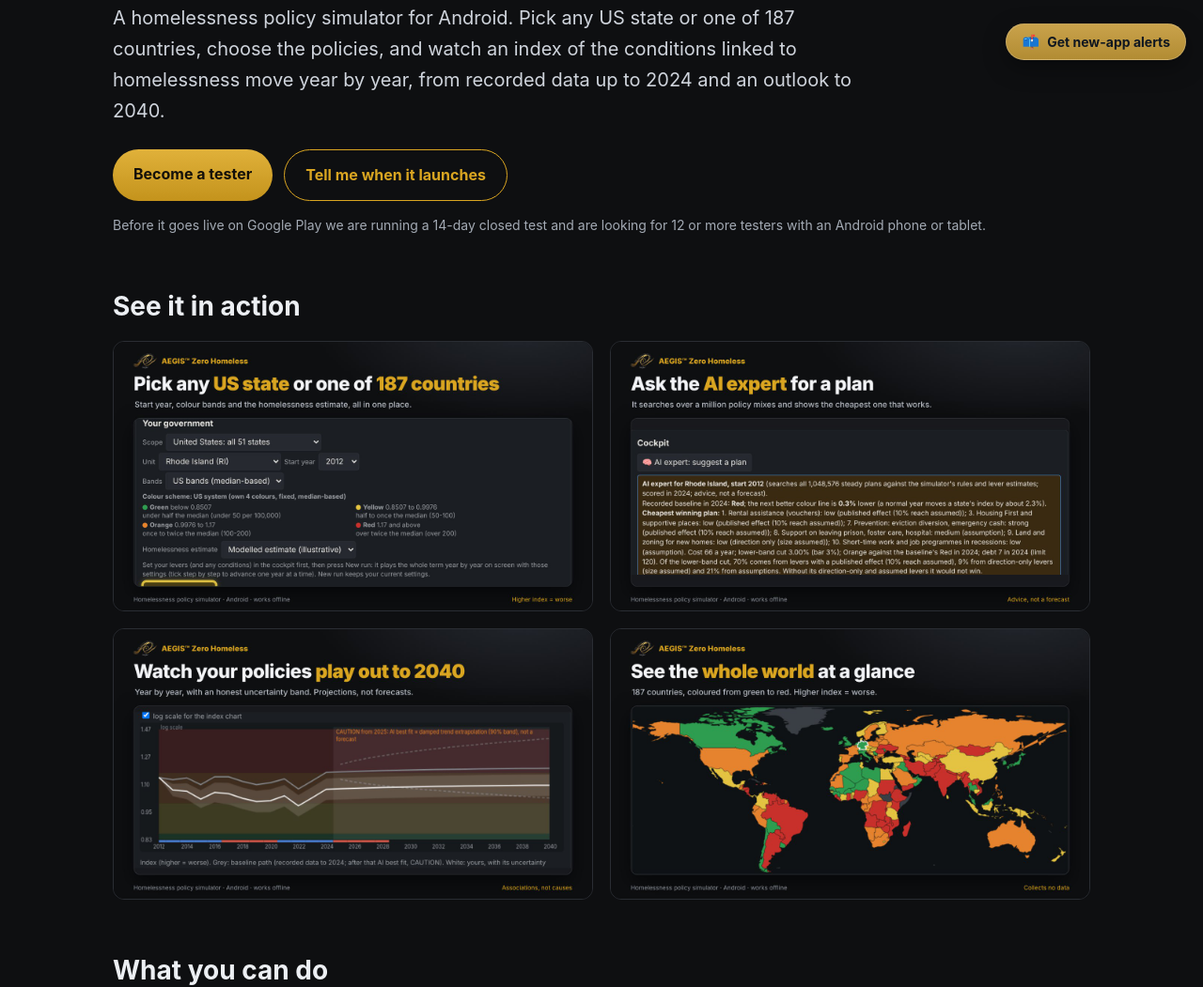
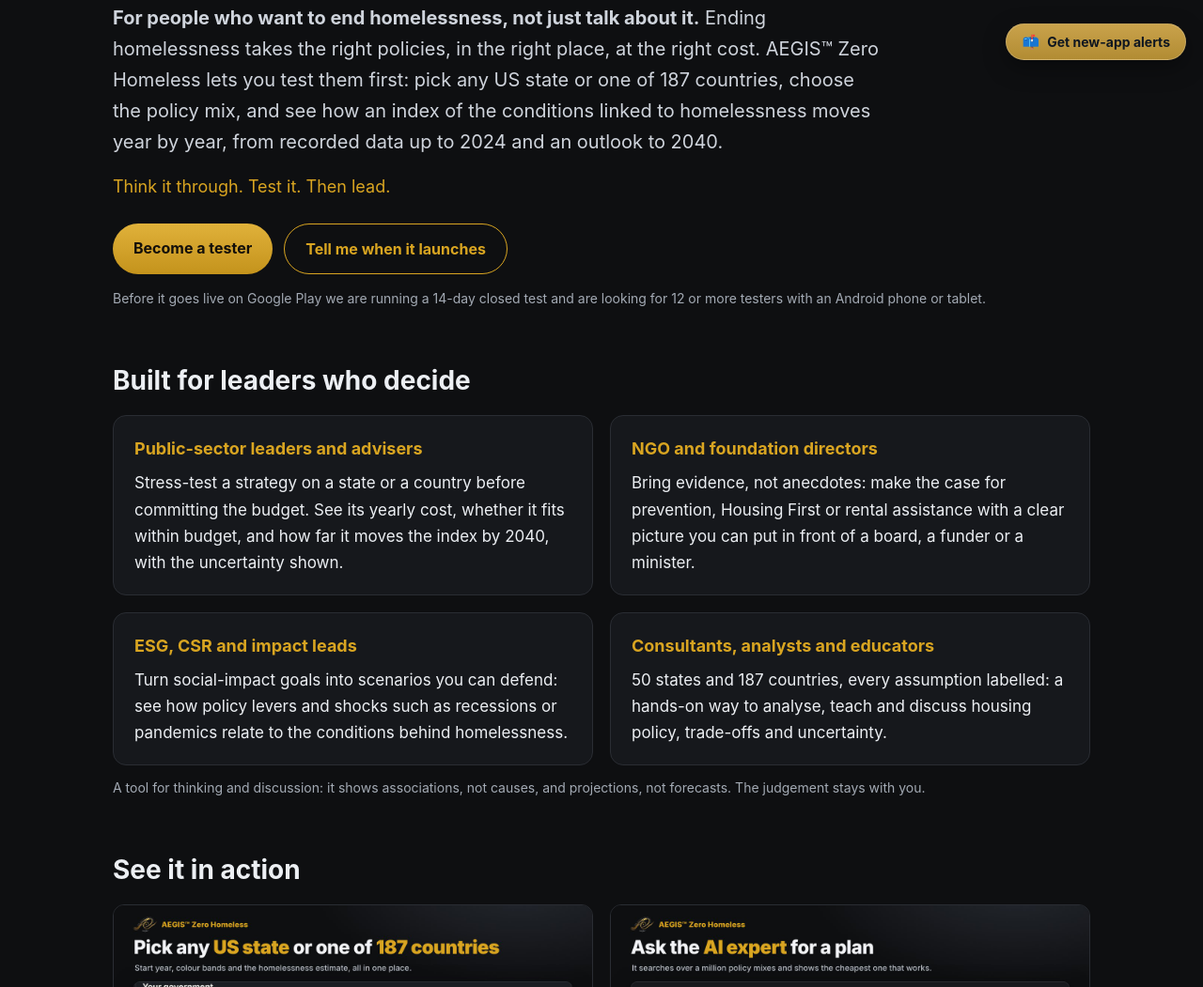
Before and after one commit to deankmloh-pixel/-lohkahmeng-portfolio, a plain HTML site: page zero-homeless.html in a window 1280 px wide. Shown: the part 718-1769 px from the top of the page at 94% size. Drawn offline with Linux system fonts and the light colour scheme.

Commit message:
feat(zero-homeless): leaders wording, homepage Featured slide, sitemap 2026-11-25

```diff
--- a/sitemap.xml
+++ b/sitemap.xml
@@ -51,4 +51,6 @@
   <url><loc>https://aegishumanai.com/disclaimer.html</loc><lastmod>2026-08-05</lastmod><priority>0.3</priority></url>
   <url><loc>https://aegishumanai.com/subscribe.html</loc><lastmod>2026-08-05</lastmod><priority>0.6</priority></url>
   <url><loc>https://aegishumanai.com/seal-team-injuries.html</loc><lastmod>2026-09-15</lastmod><priority>0.6</priority></url>
+  <url><loc>https://aegishumanai.com/zero-homeless</loc><lastmod>2026-11-25</lastmod><priority>0.8</priority></url>
+  <url><loc>https://aegishumanai.com/privacy</loc><lastmod>2026-11-25</lastmod><priority>0.3</priority></url>
 </urlset>
--- a/zero-homeless.html
+++ b/zero-homeless.html
@@ -5,12 +5,12 @@
 <script>window.dataLayer=window.dataLayer||[];function gtag(){dataLayer.push(arguments);}gtag('js',new Date());gtag('config','G-E5ZR5LF113');</script>
 <meta charset="utf-8">
 <meta name="viewport" content="width=device-width, initial-scale=1">
-<title>AEGIS™ Zero Homeless — Homelessness Policy Simulator for Android · Aegis Human-AI</title>
-<meta name="description" content="AEGIS™ Zero Homeless is a homelessness policy simulator for Android. Pick any US state or one of 187 countries, choose the policies, and watch the index year by year to 2040. Coming soon to Google Play. Testers wanted.">
+<title>AEGIS™ Zero Homeless — Test homelessness policies before you act · Aegis Human-AI</title>
+<meta name="description" content="AEGIS™ Zero Homeless is a homelessness policy simulator for policy makers, NGOs, researchers, educators and advocates. Test a policy mix on any US state or one of 187 countries and see where it leads, year by year, to 2040. Coming soon to Google Play. Testers wanted.">
 <link rel="canonical" href="https://aegishumanai.com/zero-homeless">
 <meta property="og:type" content="website">
 <meta property="og:title" content="AEGIS™ Zero Homeless — Homelessness Policy Simulator">
-<meta property="og:description" content="Pick any US state or one of 187 countries, choose the policies, and watch the index year by year to 2040. Coming soon to Google Play. Testers wanted.">
+<meta property="og:description" content="For people who want to end homelessness, not just talk about it. Test a policy mix on any US state or one of 187 countries and see where it leads, to 2040. Coming soon to Google Play.">
 <meta property="og:image" content="https://aegishumanai.com/assets/zero-homeless/feature.jpg">
 <meta name="twitter:card" content="summary_large_image">
 <link rel="icon" href="/favicon.ico" sizes="any">
@@ -59,12 +59,22 @@
 
   <div style="margin-top:26px"><span class="kick">Coming soon to Google Play</span></div>
   <h1><span>AEGIS™</span> Zero Homeless</h1>
-  <p class="lead">A homelessness policy simulator for Android. Pick any US state or one of 187 countries, choose the policies, and watch an index of the conditions linked to homelessness move year by year, from recorded data up to 2024 and an outlook to 2040.</p>
+  <p class="lead"><strong>For people who want to end homelessness, not just talk about it.</strong> Ending homelessness takes the right policies, in the right place, at the right cost. AEGIS™ Zero Homeless lets you test them first: pick any US state or one of 187 countries, choose the policy mix, and see how an index of the conditions linked to homelessness moves year by year, from recorded data up to 2024 and an outlook to 2040.</p>
+  <p class="lead" style="font-size:18px;color:var(--gold);margin-top:-4px">Think it through. Test it. Then lead.</p>
   <div class="cta">
     <a class="btn gold" href="mailto:aegisloh@aegishumanai.com?subject=Tester&amp;body=I%20would%20like%20to%20test%20AEGIS%20Zero%20Homeless.%20My%20Gmail%20address%20for%20Google%20Play%20is%3A%20">Become a tester</a>
     <a class="btn line" href="/subscribe">Tell me when it launches</a>
   </div>
   <p class="note">Before it goes live on Google Play we are running a 14-day closed test and are looking for 12 or more testers with an Android phone or tablet.</p>
+
+  <h2>Built for leaders who decide</h2>
+  <div class="cols">
+    <div class="card"><h3>Public-sector leaders and advisers</h3>Stress-test a strategy on a state or a country before committing the budget. See its yearly cost, whether it fits within budget, and how far it moves the index by 2040, with the uncertainty shown.</div>
+    <div class="card"><h3>NGO and foundation directors</h3>Bring evidence, not anecdotes: make the case for prevention, Housing First or rental assistance with a clear picture you can put in front of a board, a funder or a minister.</div>
+    <div class="card"><h3>ESG, CSR and impact leads</h3>Turn social-impact goals into scenarios you can defend: see how policy levers and shocks such as recessions or pandemics relate to the conditions behind homelessness.</div>
+    <div class="card"><h3>Consultants, analysts and educators</h3>50 states and 187 countries, every assumption labelled: a hands-on way to analyse, teach and discuss housing policy, trade-offs and uncertainty.</div>
+  </div>
+  <p class="note" style="margin-top:12px">A tool for thinking and discussion: it shows associations, not causes, and projections, not forecasts. The judgement stays with you.</p>
 
   <h2>See it in action</h2>
   <div class="shots">
```
Also changed, not shown: index.html (+2 -1 lines).
